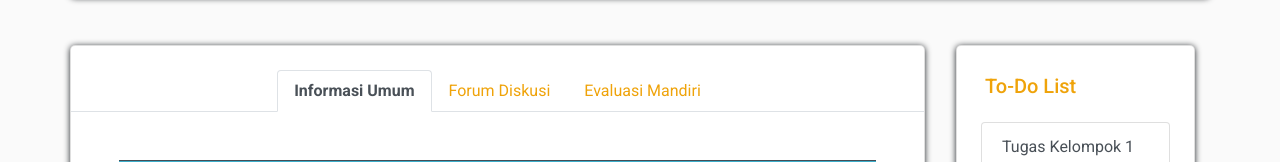
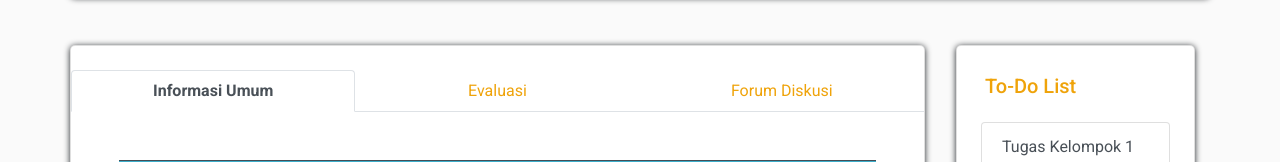
Before and after one commit to safiasita/html-capstone, a plain HTML site: page info-matkul.html in a window 1280 px wide. Shown: the part 175-337 px from the top of the page. Drawn offline with Linux system fonts and the light colour scheme.

Commit message:
fix nav tabs

```diff
--- a/info-matkul.html
+++ b/info-matkul.html
@@ -35,15 +35,15 @@
     </div>
     <div class="row">
       <div class="card w-75 mt-5">
-            <ul class="nav nav-tabs justify-content-center mt-4">
+            <ul class="nav nav-tabs nav-justified mt-4">
                 <li class="nav-item">
                   <a class="nav-link active" href="#">Informasi Umum</a>
                 </li>
                 <li class="nav-item">
-                  <a class="nav-link" href="#">Forum Diskusi</a>
+                  <a class="nav-link" href="#">Evaluasi</a>
                 </li>
                 <li class="nav-item">
-                  <a class="nav-link" href="#">Evaluasi Mandiri</a>
+                  <a class="nav-link" href="#">Forum Diskusi</a>
                 </li>
               </ul>
       <div class="container px-5">
```
